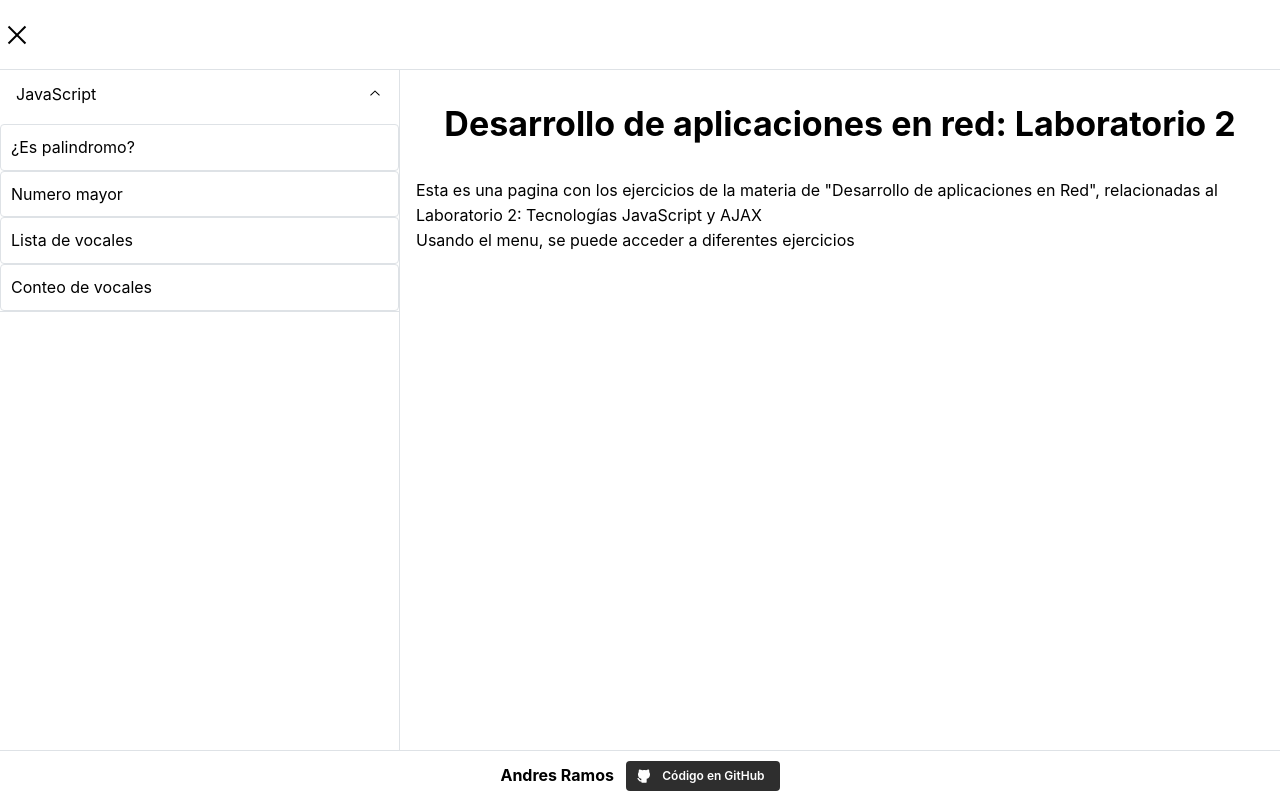
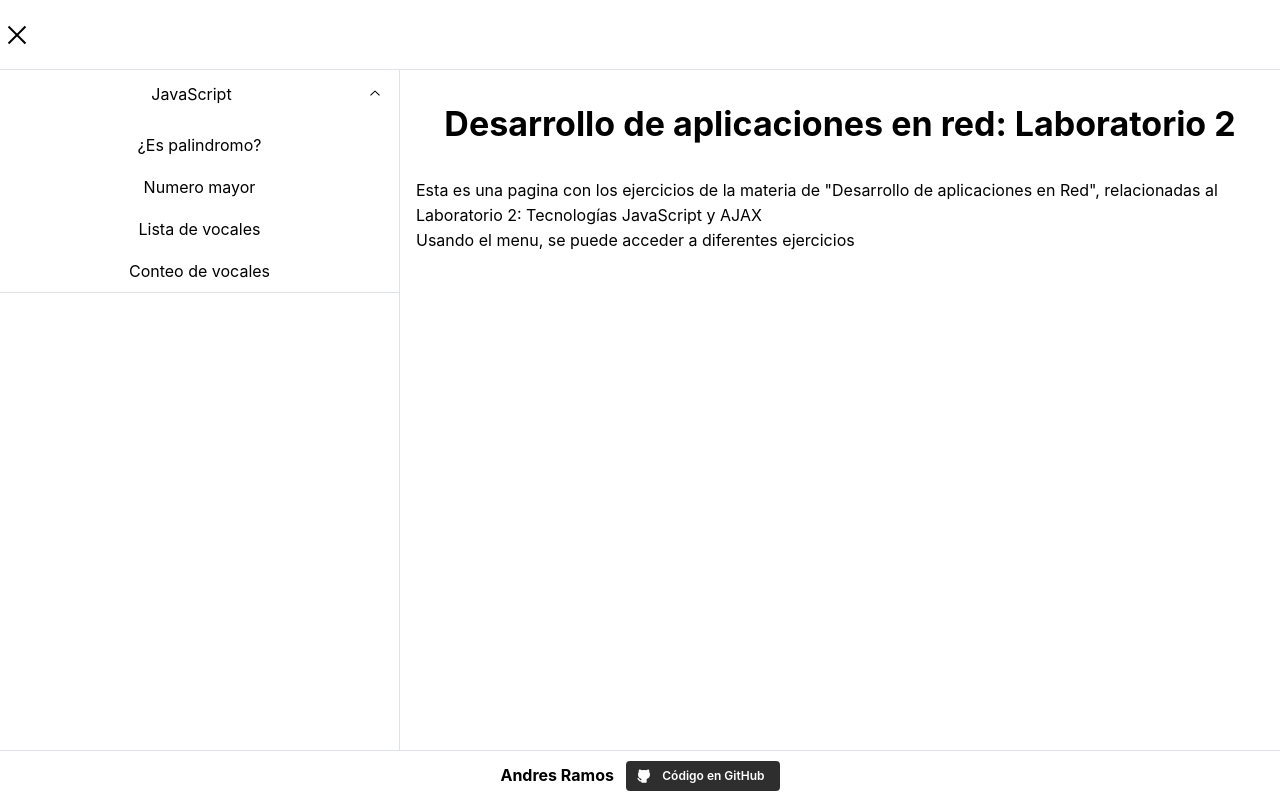
Before and after one commit to AndresCRamos/app-red-lab2, a Next.js app: page / in a window 1280 px wide. Both pictures are taken after a click on the button "JavaScript". Built offline with nearby package versions, Linux system fonts and the light colour scheme.

Commit message:
Add NavBarLink component

```diff
--- a/src/components/Navbar/Navbar.tsx
+++ b/src/components/Navbar/Navbar.tsx
@@ -1,5 +1,6 @@
-import { Accordion, Paper, Stack } from "@mantine/core";
+import { Accordion, Stack } from "@mantine/core";
 import classnames from "./Navbar.module.css";
+import { NavBarLink } from "./NavbarLink/NavBarLink";
 const activities = [
   {
     group: "JavaScript",
@@ -30,18 +31,16 @@ export const Navbar = () => {
     <Accordion classNames={classnames}>
       {activities.map((activity) => (
         <Accordion.Item key={activity.slug} value={activity.slug}>
-          <Accordion.Control>{activity.group}</Accordion.Control>
+          <Accordion.Control ta={"center"}>{activity.group}</Accordion.Control>
           <Accordion.Panel>
             <Stack gap={0}>
               {activity.list.map((task) => (
-                <Paper
-                  key={task.slug}
-                  withBorder
-                  p="xs"
-                  style={{ cursor: "pointer" }}
-                >
-                  {task.title}
-                </Paper>
+                <NavBarLink
+                  group={activity.slug}
+                  slug={task.slug}
+                  title={task.title}
+                  key={activity.slug + "." + task.slug}
+                />
               ))}
             </Stack>
           </Accordion.Panel>
--- /dev/null
+++ b/src/components/Navbar/NavbarLink/NavBarLink.tsx
@@ -0,0 +1,25 @@
+import { Button } from "@mantine/core";
+
+interface NavBarLinkProps {
+  slug: string;
+  title: string;
+  group: string;
+}
+
+export const NavBarLink = ({ group, slug, title }: NavBarLinkProps) => {
+  return (
+    <>
+      <Button
+        variant="subtle"
+        color="black"
+        fw={400}
+        size="md"
+        radius={0}
+        component="a"
+        href={`/${group}/${slug}`}
+      >
+        {title}
+      </Button>
+    </>
+  );
+};
```
Also changed, not shown: src/components/Navbar/NavbarLink/index.ts (added).
